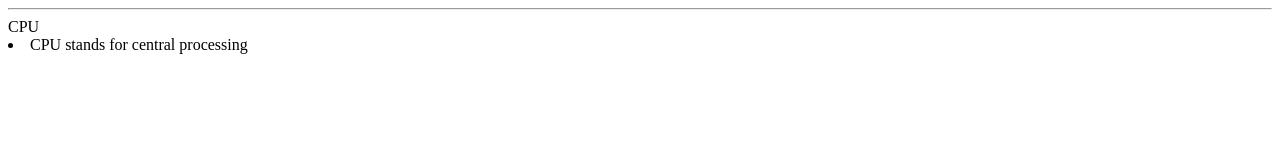
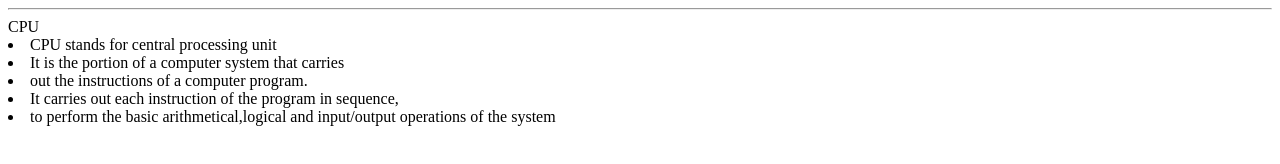
Before and after one commit to iamneo-production/dadfbbbcbdadaeccdfffebaeceaec, a website: page public/index.html in a window 1280 px wide. Drawn offline with Linux system fonts and the light colour scheme.

Commit message:
Backup Commit

```diff
--- a/public/index.html
+++ b/public/index.html
@@ -7,7 +7,45 @@
     <title>CPU</title>
     <link rel="stylesheet" href="style.css" />
     <hr> CPU </head>
-<li> CPU stands for central processing
+<li> CPU stands for central processing unit
+<li> It is the portion of a computer system that carries
+ <li> out the instructions of a computer program.
+    <li> It carries out each instruction of the program in sequence,
+   <li> to perform the basic arithmetical,logical and input/output operations of the system
+
+
+
+
+
+
+
+
+
+
+
+
+
+
+
+
+
+
+
+
+
+
+
+
+
+
+
+
+
+
+
+
+
+
 </html>
 </head>
 <body>
```
